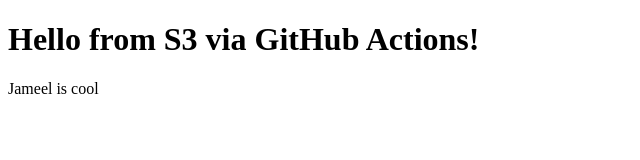
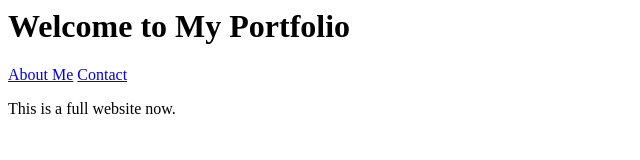
Before and after one commit to jameel-cmd/s3-deploy-site, a plain HTML site: page index.html in a window 1280 px wide. Shown: the whole page, without its empty margins (0-640 px from the left). Drawn offline with Linux system fonts and the light colour scheme.

Commit message:
Update index.html

```diff
--- a/index.html
+++ b/index.html
@@ -1,8 +1,20 @@
-<!DOCTYPE html>
-<html>
-  <head><title>My S3 CI/CD Lab</title></head>
-  <body>
-    <h1>Hello from S3 via GitHub Actions!</h1>
-    <p>Jameel is cool</p>
-  </body>
+<!<!DOCTYPE html>
+<html lang="en">
+<head>
+  <meta charset="UTF-8" />
+  <title>My Portfolio</title>
+  <link rel="stylesheet" href="style.css" />
+</head>
+<body>
+  <header>
+    <h1>Welcome to My Portfolio</h1>
+    <nav>
+      <a href="about.html">About Me</a>
+      <a href="contact.html">Contact</a>
+    </nav>
+  </header>
+  <main>
+    <p>This is a full website now.</p>
+  </main>
+</body>
 </html>
```
